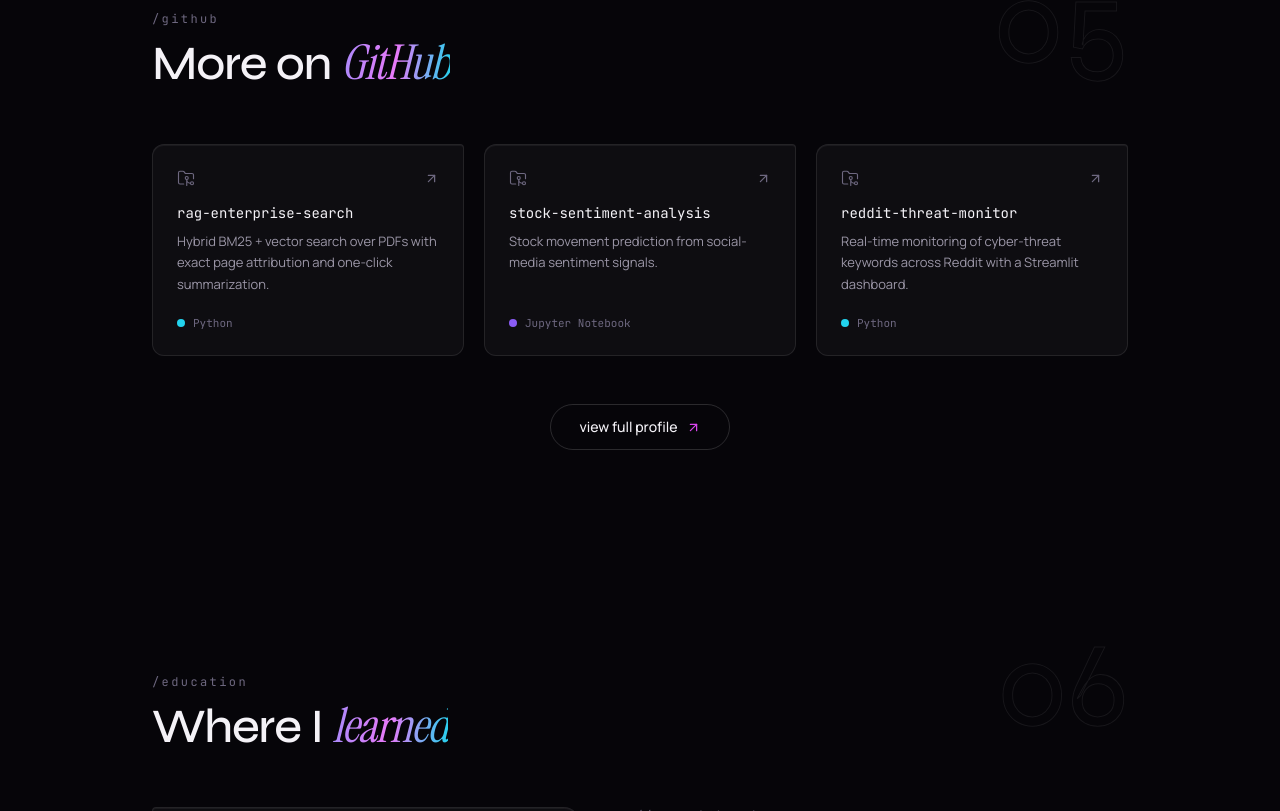
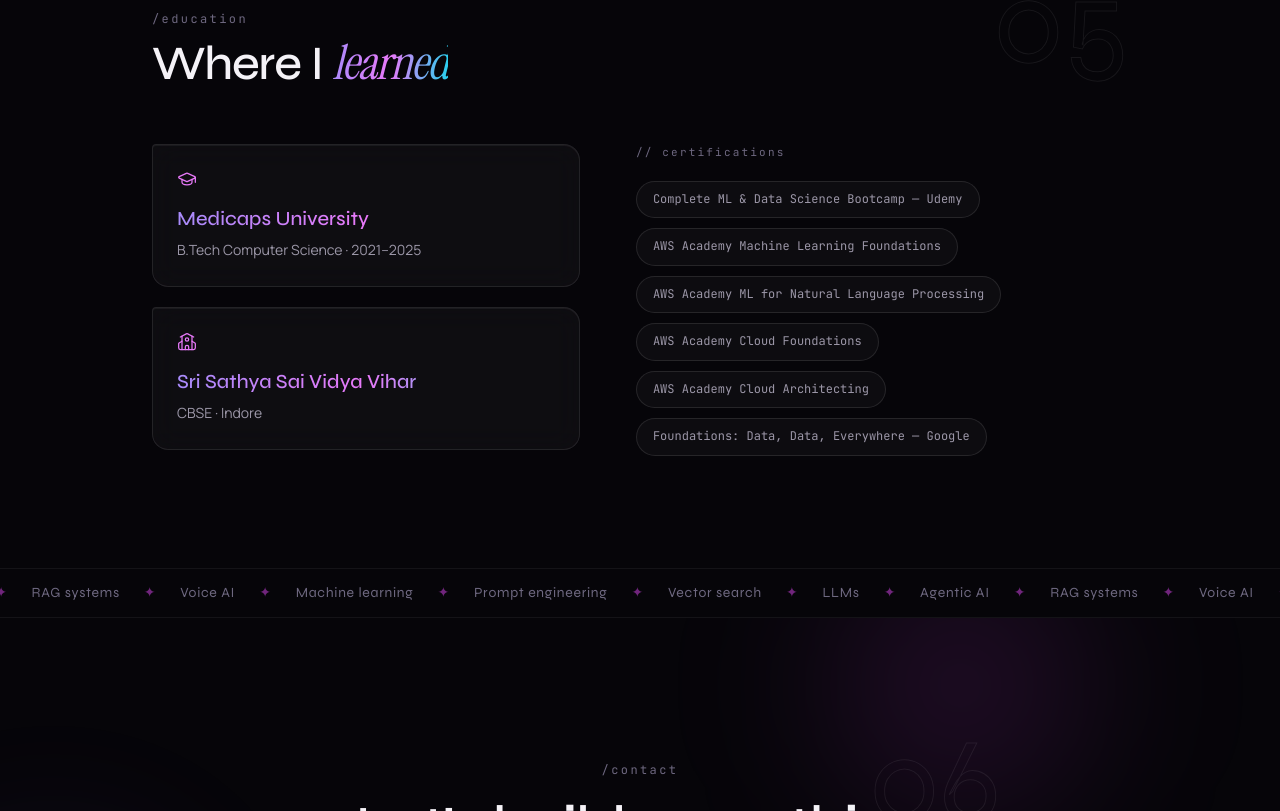
Before and after one commit to nityasolanki/portfolio, a Next.js app: page / in a window 1280 px wide. Shown: the part 4949-5760 px from the top of the page. Built offline with nearby package versions, Linux system fonts and the light colour scheme.

Commit message:
Remove GitHub highlights section
- Component deleted, repo data and nav link removed
- Ghost numerals renumbered: education 05, contact 06
- GitHub remains reachable via social icons and project view-code links

```diff
--- a/src/app/page.tsx
+++ b/src/app/page.tsx
@@ -3,7 +3,6 @@ import { About } from "@/components/sections/About";
 import { Skills } from "@/components/sections/Skills";
 import { Experience } from "@/components/sections/Experience";
 import { Projects } from "@/components/sections/Projects";
-import { GithubHighlights } from "@/components/sections/GithubHighlights";
 import { Credentials } from "@/components/sections/Credentials";
 import { Contact } from "@/components/sections/Contact";
 import { Navbar } from "@/components/layout/Navbar";
@@ -21,7 +20,6 @@ export default function Home() {
         <Skills />
         <Experience />
         <Projects />
-        <GithubHighlights />
         <Credentials />
         <Marquee items={marqueeItems} />
         <Contact />
--- a/src/components/sections/Contact.tsx
+++ b/src/components/sections/Contact.tsx
@@ -18,7 +18,7 @@ export function Contact() {
           aria-hidden
           className="text-ghost pointer-events-none absolute -top-10 right-6 select-none font-display text-[6rem] leading-none sm:text-[7.5rem]"
         >
-          07
+          06
         </span>
 
         <Stagger>
--- a/src/components/sections/Credentials.tsx
+++ b/src/components/sections/Credentials.tsx
@@ -17,7 +17,7 @@ export function Credentials() {
     <section id="credentials" className="relative py-28">
       <div className="mx-auto w-full max-w-5xl px-6">
         <SectionHeading
-          number="06"
+          number="05"
           eyebrow="education"
           title="Where I"
           accent="learned"
--- a/src/components/sections/GithubHighlights.tsx
+++ /dev/null
@@ -1,69 +0,0 @@
-import { ArrowUpRight, FolderGit2 } from "lucide-react";
-import { githubHighlights, socials } from "@/data/portfolio";
-import { SectionHeading } from "@/components/ui/SectionHeading";
-import { Stagger, StaggerItem } from "@/components/motion/Stagger";
-import { GradientButton } from "@/components/ui/GradientButton";
-
-const languageTints: Record<string, string> = {
-  Python: "bg-cyan",
-  "Jupyter Notebook": "bg-violet",
-};
-
-/*
- * The second shelf: breadth repos as compact, terminal-flavored cards —
- * deliberately smaller than the featured projects (size = hierarchy).
- * The section's real goal is the profile click-through at the bottom.
- */
-export function GithubHighlights() {
-  return (
-    <section id="github" className="relative py-28">
-      <div className="mx-auto w-full max-w-5xl px-6">
-        <SectionHeading
-          number="05"
-          eyebrow="github"
-          title="More on"
-          accent="GitHub"
-        />
-
-        <Stagger className="grid gap-5 sm:grid-cols-2 lg:grid-cols-3">
-          {githubHighlights.map((repo, i) => (
-            <StaggerItem key={i} className="block">
-              <a
-                href={repo.url}
-                target="_blank"
-                rel="noopener noreferrer"
-                className="glass group flex h-full flex-col rounded-xl rounded-tr-sm p-6 transition-all duration-300 hover:-translate-y-1 hover:shadow-[0_0_28px_rgba(34,211,238,0.12)]"
-              >
-                <div className="flex items-center justify-between">
-                  <FolderGit2 size={18} strokeWidth={1.5} className="text-fg-faint" />
-                  <ArrowUpRight
-                    size={15}
-                    className="text-fg-faint transition-all duration-300 group-hover:-translate-y-0.5 group-hover:translate-x-0.5 group-hover:text-cyan-soft"
-                  />
-                </div>
-                <p className="mt-4 font-mono text-sm text-fg">{repo.name}</p>
-                <p className="mt-2 flex-1 text-[13px] leading-relaxed text-fg-muted">
-                  {repo.description}
-                </p>
-                <p className="mt-5 flex items-center gap-2 font-mono text-[11px] text-fg-faint">
-                  <span
-                    aria-hidden
-                    className={`h-2 w-2 rounded-full ${languageTints[repo.language] ?? "bg-fg-faint"}`}
-                  />
-                  {repo.language}
-                </p>
-              </a>
-            </StaggerItem>
-          ))}
-        </Stagger>
-
-        <div className="mt-12 flex justify-center">
-          <GradientButton href={socials.github} variant="ghost">
-            view full profile
-            <ArrowUpRight size={15} className="text-fuchsia" />
-          </GradientButton>
-        </div>
-      </div>
-    </section>
-  );
-}
--- a/src/data/portfolio.ts
+++ b/src/data/portfolio.ts
@@ -44,7 +44,6 @@ export const navLinks = [
   { label: "Skills", href: "#skills" },
   { label: "Experience", href: "#experience" },
   { label: "Projects", href: "#projects" },
-  { label: "GitHub", href: "#github" },
   { label: "Education", href: "#credentials" },
 ] as const;
 
@@ -240,37 +239,6 @@ export const projects: Project[] = [
   },
 ];
 
-export type Repo = {
-  name: string;
-  description: string;
-  language: string;
-  url: string;
-};
-
-export const githubHighlights: Repo[] = [
-  {
-    name: "rag-enterprise-search",
-    description:
-      "Hybrid BM25 + vector search over PDFs with exact page attribution and one-click summarization.",
-    language: "Python",
-    url: "https://github.com/nityasolanki/rag-enterprise-search",
-  },
-  {
-    name: "stock-sentiment-analysis",
-    description:
-      "Stock movement prediction from social-media sentiment signals.",
-    language: "Jupyter Notebook",
-    url: "https://github.com/nityasolanki/stock-sentiment-analysis",
-  },
-  {
-    name: "reddit-threat-monitor",
-    description:
-      "Real-time monitoring of cyber-threat keywords across Reddit with a Streamlit dashboard.",
-    language: "Python",
-    url: "https://github.com/nityasolanki/reddit-threat-monitor",
-  },
-];
-
 export const certifications = [
   "Complete ML & Data Science Bootcamp — Udemy",
   "AWS Academy Machine Learning Foundations",
```
